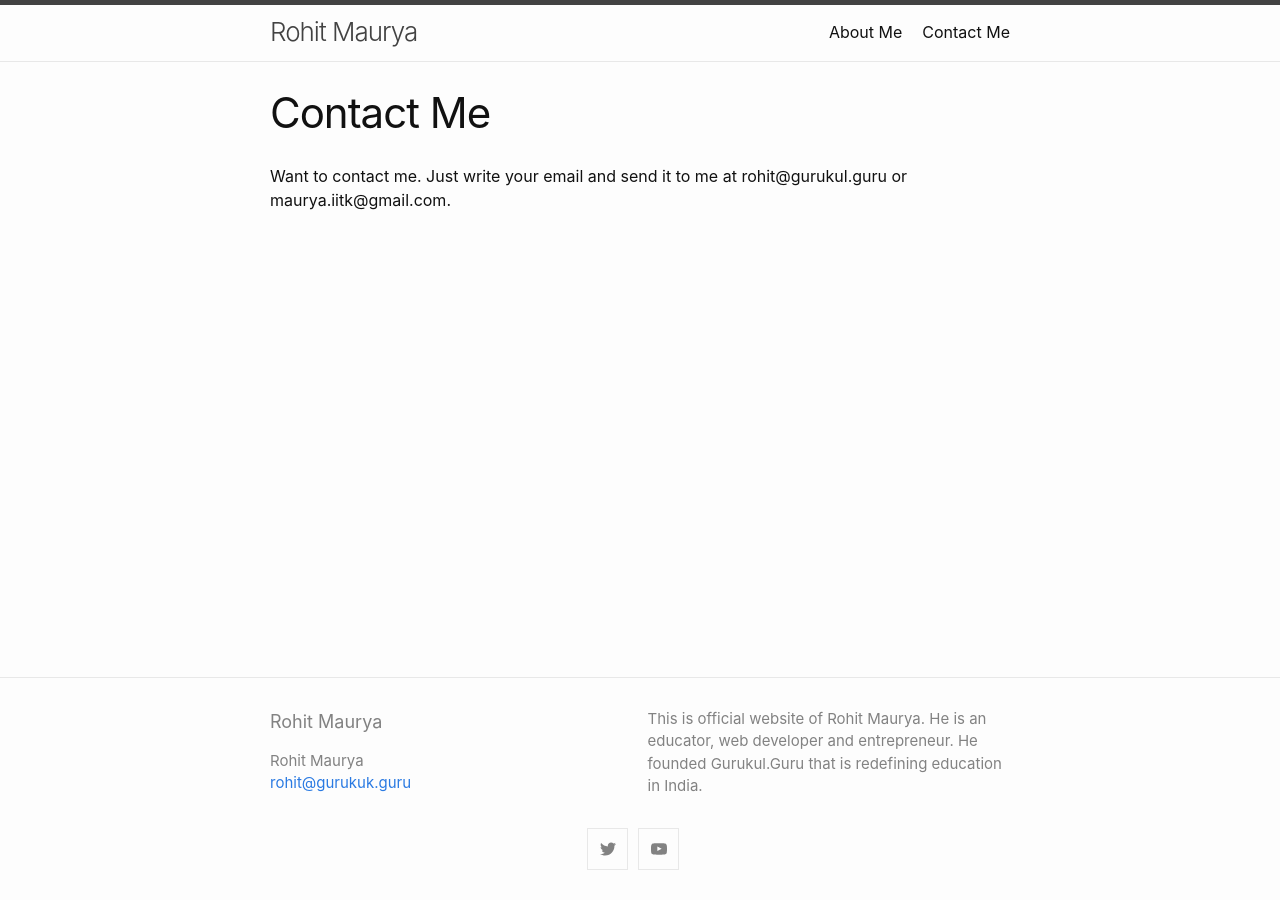
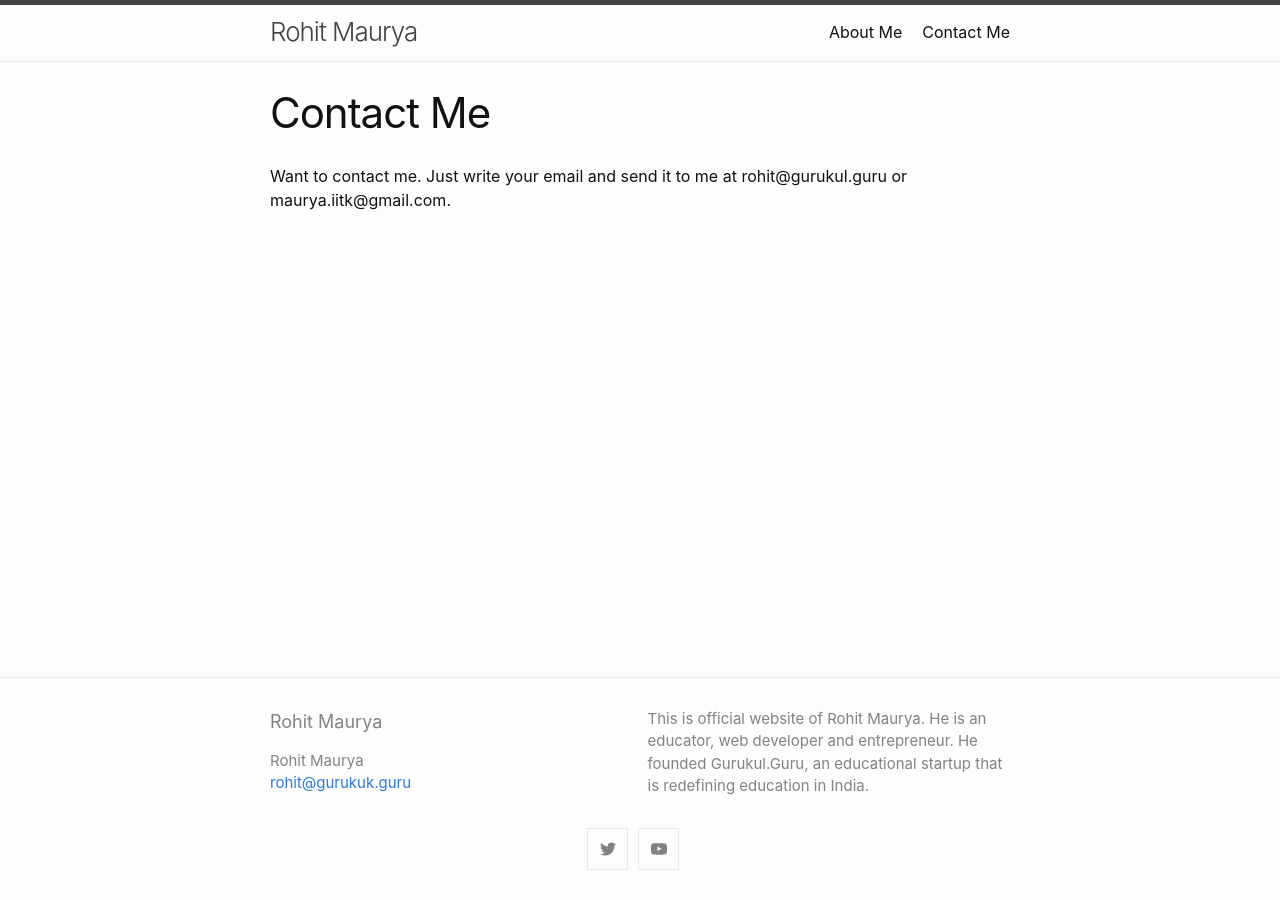
Before and after one commit to rhtm123/rhtm123.github.io, a Jekyll site: the page built from contact.md, in a window 1280 px wide. Built offline with Jekyll 4.4.1, drawn with Linux system fonts in a browser that asks for light colours.

```diff
--- a/_config.yml
+++ b/_config.yml
@@ -2,7 +2,7 @@ title: Rohit Maurya
 email: rohit@gurukuk.guru
 description: > # this means to ignore newlines until "show_exerpts:"
   This is official website of Rohit Maurya. He is an educator, web developer and entrepreneur.
-  He founded Gurukul.Guru that is redefining education in India.
+  He founded Gurukul.Guru, an educational startup that is redefining education in India.
 
 show_excerpts: false # set to true to show excerpts on the homepage
 
--- a/_layouts/default.html
+++ b/_layouts/default.html
@@ -7,11 +7,7 @@
 
     {%- include header.html -%}
 
-    <main class="page-content" aria-label="Content">
-      <div class="wrapper">
         {{ content }}
-      </div>
-    </main>
 
     {%- include footer.html -%}
 
--- a/_layouts/page.html
+++ b/_layouts/page.html
@@ -1,6 +1,9 @@
 ---
 layout: default
 ---
+<main class="page-content" aria-label="Content">
+
+<div class="wrapper">
 <article class="post">
 
   <header class="post-header">
@@ -8,7 +11,10 @@ layout: default
   </header>
 
   <div class="post-content">
+
     {{ content }}
   </div>
 
 </article>
+</div>
+</main>
--- a/_layouts/post.html
+++ b/_layouts/post.html
@@ -1,6 +1,9 @@
 ---
 layout: default
 ---
+<main class="page-content" aria-label="Content">
+
+<div class="wrapper">
 <article class="post h-entry" itemscope itemtype="http://schema.org/BlogPosting">
 
   <header class="post-header">
@@ -25,3 +28,5 @@ layout: default
 
   <a class="u-url" href="{{ page.url | relative_url }}" hidden></a>
 </article>
+</div>
+</main>
```
Also changed, not shown: _layouts/home.html (+20 -8 lines).
